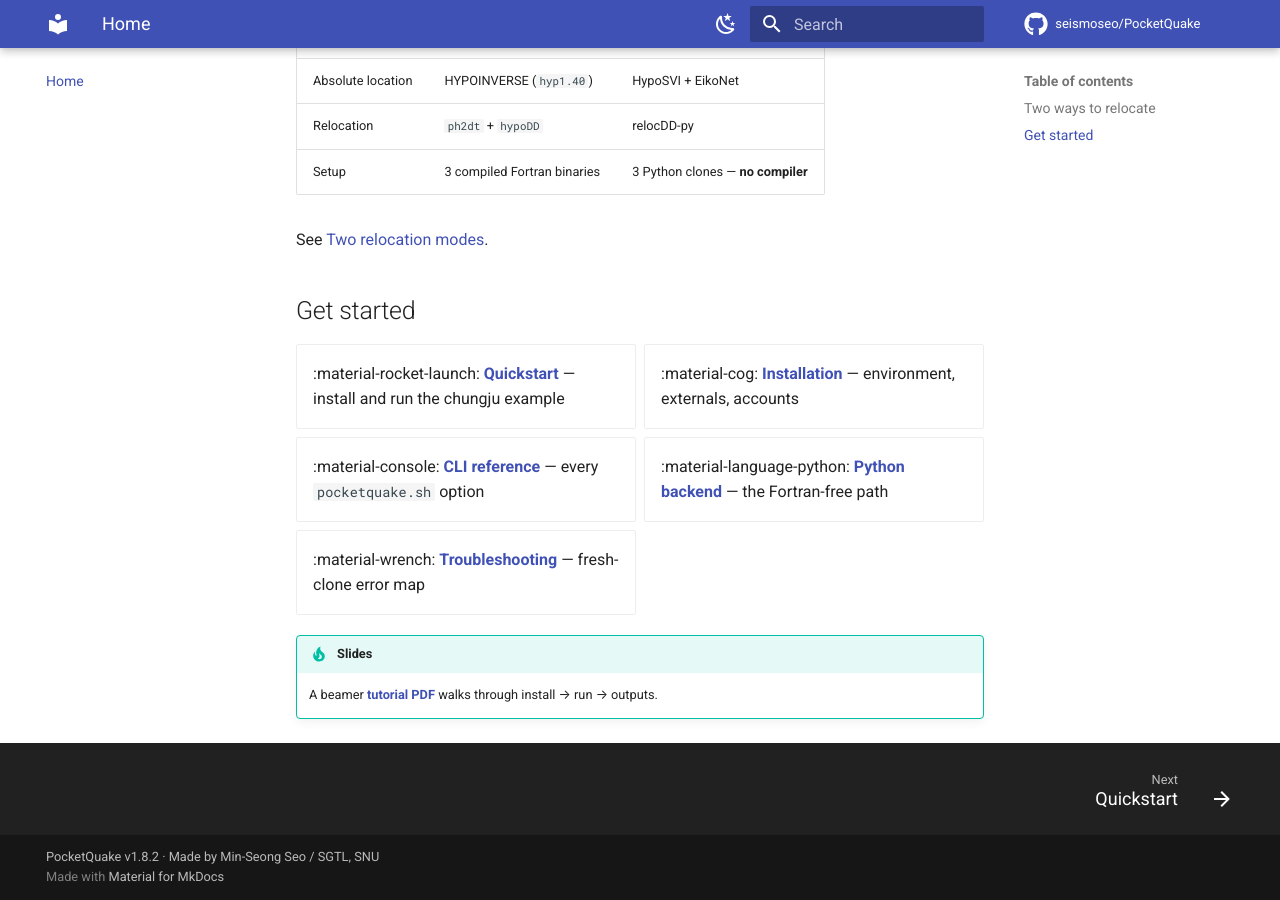
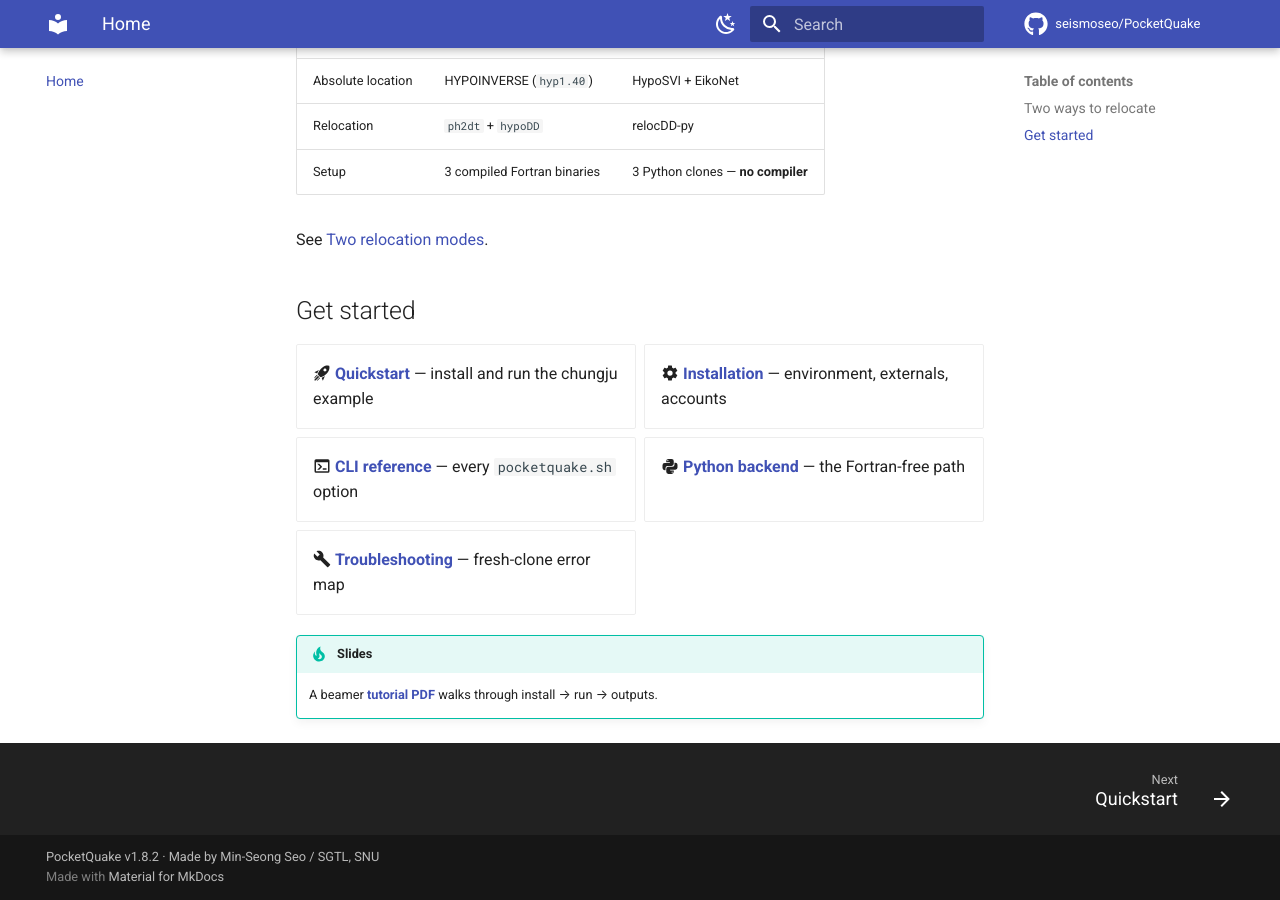
Before and after one commit to seismoseo/PocketQuake, an MkDocs documentation site: the page built from docs/index.md, in a window 1280 px wide and 900 px high, scrolled down 877 px. Built offline with MkDocs 1.6.1 and Material for MkDocs 9.7.7, drawn with Linux system fonts in a browser that asks for light colours; comment, search, counter and statistics services are not loaded.

Commit message:
docs: render :material-…: icon shortcodes (enable pymdownx.emoji)
The Material icon shortcodes on the home page showed as literal ":material-…:"
text on Read the Docs because pymdownx.emoji (with Material's icon index) wasn't
enabled. Add it so they render as SVG icons.

Co-Authored-By: Claude Opus 4.8 (1M context) <noreply@anthropic.com>

```diff
--- a/mkdocs.yml
+++ b/mkdocs.yml
@@ -41,6 +41,10 @@ markdown_extensions:
   - pymdownx.highlight: {anchor_linenums: true}
   - pymdownx.tabbed: {alternate_style: true}
   - toc: {permalink: true}
+  # Render Material icon shortcodes (`:material-…:`) as SVG icons instead of literal text.
+  - pymdownx.emoji:
+      emoji_index: !!python/name:material.extensions.emoji.twemoji
+      emoji_generator: !!python/name:material.extensions.emoji.to_svg
 
 nav:
   - Home: index.md
```
